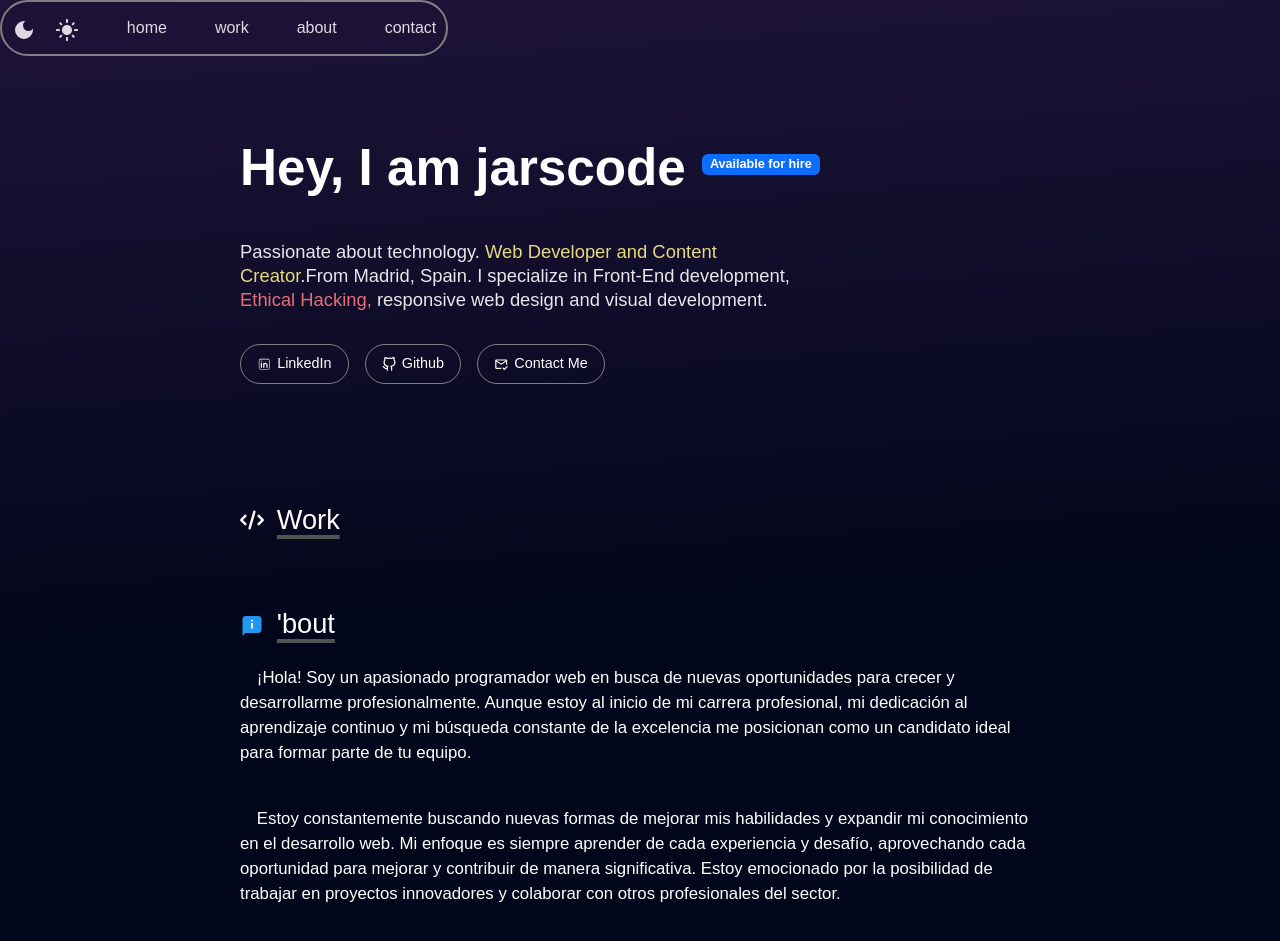
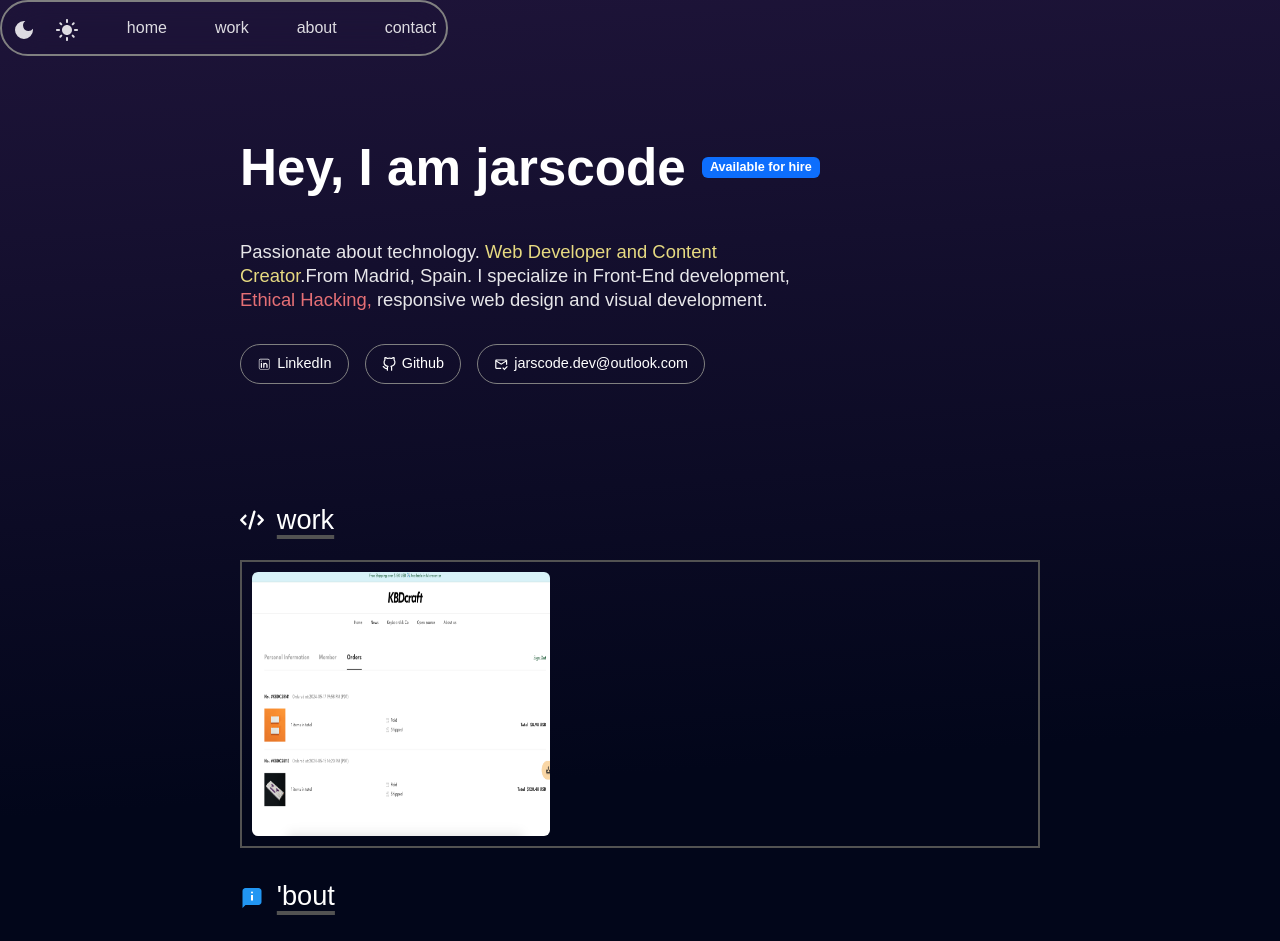
Before and after one commit to 302founddev/aquamancode, a React (Vite) app: page / in a window 1280 px wide. Shown: the top 941 px of the page. Built offline with nearby package versions, Linux system fonts and the light colour scheme.

Commit message:
not comments

```diff
--- a/src/components/index.css
+++ b/src/components/index.css
@@ -36,7 +36,7 @@
 
 .bdg {
     font-size: 1.05em;
-    bottom: 10px;
+    bottom: 7px;
     position: relative;
 }
 
--- a/src/components/index.jsx
+++ b/src/components/index.jsx
@@ -57,7 +57,7 @@ export const Home = () => {
                             target='_blank'
                             rel='noopener noreferer'>
                             <MdOutlineMarkEmailRead className='icon' />
-                            Contact Me
+                            jarscode.dev@outlook.com
                         </a>
                 </nav>
             </section>
--- a/src/pages/work.css
+++ b/src/pages/work.css
@@ -27,4 +27,18 @@
     display: flex;
     align-items: center;
     margin-bottom: 0.5rem;
+    border-radius: 1em;
 }
+
+.cont-project {
+    border: #525252 solid 2px;
+    width: 100%;
+    height: 18rem;
+}
+
+.cont-project img {
+    width: 40%;
+    height: 100%;
+    padding: 10px;
+    border-radius: 1em;
+}
--- a/src/pages/work.jsx
+++ b/src/pages/work.jsx
@@ -9,11 +9,11 @@ export const Work = () => {
             <div className="projects">
                 <span>
                     <FaCode className="icon2" />
-                    <h2>Work</h2>
+                    <h2>work</h2>
                 </span>
-                <span>
-
-                </span>
+                <div className="cont-project">
+                    <img src="/src/media/project1.png" />
+                </div>
             </div>
         </section>
     )
```
Also changed, not shown: src/media/project1.png (added).
